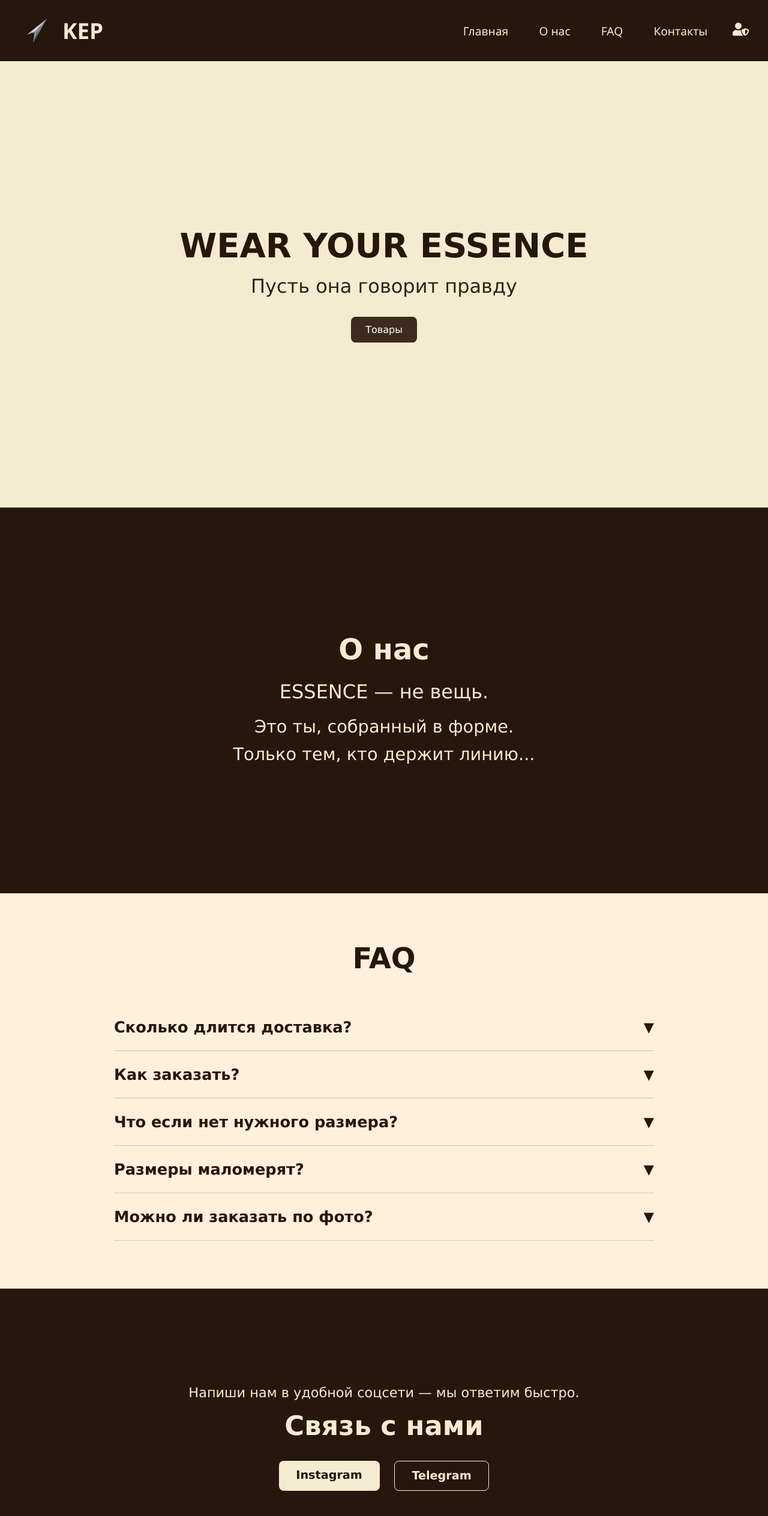
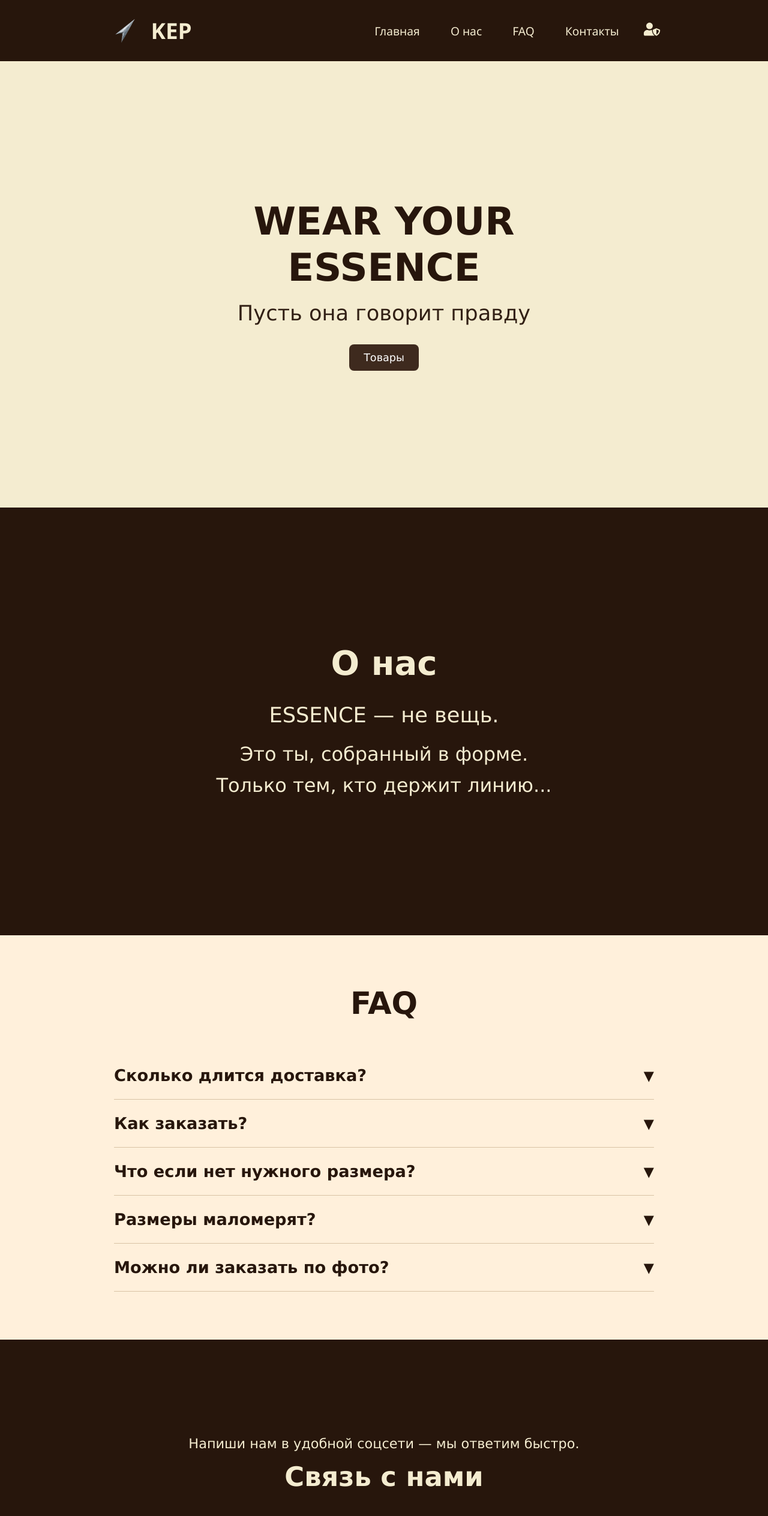
Before and after one commit to raxmatjonoww/KEPSTORE.ONE, a React (Vite) app: page / in a window 1280 px wide. Shown: the top 2527 px of the page at 60% size. Built offline with nearby package versions, Linux system fonts and the light colour scheme.

Commit message:
KEP-STORE

```diff
--- a/src/components/Navbar/Navbar.css
+++ b/src/components/Navbar/Navbar.css
@@ -13,7 +13,7 @@
   padding: 1.2rem 2rem;
   display: flex;
   align-items: center;
-  justify-content: space-between;
+  justify-content: space-around;
   position: sticky;
   top: 0;
   z-index: 1000;
@@ -76,7 +76,7 @@
 }
 
 .nav-link:hover {
-  color: #b6a89f;
+  color: #F4ECD0;
 }
 
 /* Admin info */
@@ -122,6 +122,9 @@
   .navbar {
     flex-wrap: wrap;
     padding: 1rem;
+    display: flex;
+    align-items: center;
+    justify-content: space-between;
   }
 
   .navbar-links {
--- a/src/pages/Home/Main1/Main1.css
+++ b/src/pages/Home/Main1/Main1.css
@@ -13,6 +13,7 @@
 
 .hero-text {
   max-width: 700px;
+  width: 100%;
 }
 
 .home-title {
@@ -21,6 +22,7 @@
   font-family: Verdana, Geneva, Tahoma, sans-serif;
   color: #27160C;
   margin-bottom: 1rem;
+  line-height: 1.2;
 }
 
 .subtitle {
@@ -44,3 +46,62 @@
 .explore-btn:hover {
   background-color: #27160C;
 }
+
+/* 📱 Mobile Devices */
+@media (max-width: 576px) {
+  .home-title {
+    font-size: 2.2rem;
+  }
+
+  .subtitle {
+    font-size: 1.3rem;
+  }
+
+  .explore-btn {
+    padding: 0.6rem 1.2rem;
+    font-size: 0.95rem;
+  }
+
+  .main-1 {
+    padding: 3rem 1rem;
+  }
+}
+
+/* 🧾 Tablets */
+@media (min-width: 577px) and (max-width: 960px) {
+  .home-title {
+    font-size: 2.8rem;
+  }
+
+  .subtitle {
+    font-size: 1.6rem;
+  }
+
+  .explore-btn {
+    padding: 0.7rem 1.4rem;
+    font-size: 1rem;
+  }
+
+  .main-1 {
+    padding: 4rem 1.5rem;
+  }
+}
+
+/* 🖥️ Large Screens */
+@media (min-width: 1200px) {
+  .home-title {
+    font-size: 4rem;
+  }
+
+  .subtitle {
+    font-size: 2.2rem;
+  }
+
+  .explore-btn {
+    font-size: 1.1rem;
+  }
+
+  .main-1 {
+    padding: 6rem 3rem;
+  }
+}
--- a/src/pages/Home/Main2/Main2.css
+++ b/src/pages/Home/Main2/Main2.css
@@ -12,15 +12,77 @@
   font-size: 3rem;
   font-weight: 700;
   margin-bottom: 1.5rem;
+  line-height: 1.3;
 }
 
 .about-subtitle {
   font-size: 2rem;
   font-weight: 500;
   margin-bottom: 1rem;
+  line-height: 1.4;
 }
 
 .about-text {
   font-size: 1.8rem;
   line-height: 1.6;
+  max-width: 800px;
+  margin: 0 auto;
+  padding: 0 1rem;
 }
+
+/* 📱 Mobile Devices */
+@media (max-width: 576px) {
+  .main-2 {
+    padding: 6em 1rem;
+  }
+
+  .about-title {
+    font-size: 2rem;
+  }
+
+  .about-subtitle {
+    font-size: 1.3rem;
+  }
+
+  .about-text {
+    font-size: 1.1rem;
+  }
+}
+
+/* 📱 Tablets */
+@media (min-width: 577px) and (max-width: 960px) {
+  .main-2 {
+    padding: 8em 1.5rem;
+  }
+
+  .about-title {
+    font-size: 2.5rem;
+  }
+
+  .about-subtitle {
+    font-size: 1.6rem;
+  }
+
+  .about-text {
+    font-size: 1.4rem;
+  }
+}
+
+/* 🖥️ Large Screens */
+@media (min-width: 1200px) {
+  .main-2 {
+    padding: 14em 3rem;
+  }
+
+  .about-title {
+    font-size: 3.5rem;
+  }
+
+  .about-subtitle {
+    font-size: 2.2rem;
+  }
+
+  .about-text {
+    font-size: 2rem;
+  }
+}
--- a/src/pages/Home/Main3/Main3.css
+++ b/src/pages/Home/Main3/Main3.css
@@ -17,12 +17,18 @@
   text-align: center;
   font-weight: 700;
   margin-bottom: 3rem;
+  line-height: 1.3;
 }
 
 .faq-item {
   border-bottom: 1px solid #d8c3a5;
   padding: 1.5rem 0;
   cursor: pointer;
+  transition: background-color 0.3s ease;
+}
+
+.faq-item:hover {
+  background-color: #f8e6ce;
 }
 
 .faq-question {
@@ -63,4 +69,58 @@
   font-size: 1.3rem;
   color: #4a3b2e;
   line-height: 1.8;
+  padding-left: 0.5rem;
 }
+
+/* 📱 Mobile Devices */
+@media (max-width: 576px) {
+  .main-3 {
+    padding: 3rem 1rem;
+  }
+
+  .faq-title {
+    font-size: 2rem;
+  }
+
+  .faq-question {
+    font-size: 1.2rem;
+  }
+
+  .faq-answer {
+    font-size: 1rem;
+  }
+}
+
+/* 📱 Tablets */
+@media (min-width: 577px) and (max-width: 960px) {
+  .main-3 {
+    padding: 4rem 1.5rem;
+  }
+
+  .faq-title {
+    font-size: 2.4rem;
+  }
+
+  .faq-question {
+    font-size: 1.4rem;
+  }
+
+  .faq-answer {
+    font-size: 1.15rem;
+  }
+}
+
+/* 🖥️ Large Screens */
+@media (min-width: 1200px) {
+  .faq-title {
+    font-size: 3.2rem;
+  }
+
+  .faq-question {
+    font-size: 1.7rem;
+  }
+
+  .faq-answer {
+    font-size: 1.4rem;
+  }
+}
--- a/src/pages/Home/Main4/Main4.css
+++ b/src/pages/Home/Main4/Main4.css
@@ -22,7 +22,8 @@
 .contact-title {
   font-size: 2.8rem;
   font-weight: 700;
-    margin-bottom: 2rem;
+  margin-bottom: 2.5rem;
+  line-height: 1.2;
 }
 
 .contact-links {
@@ -38,8 +39,10 @@
   border-radius: 8px;
   font-size: 1.2rem;
   font-weight: 600;
-    transition: background-color 0.3s ease, transform 0.2s ease;
+  transition: background-color 0.3s ease, transform 0.3s ease;
   color: #27160C;
+  box-shadow: 0 4px 6px rgba(0, 0, 0, 0.15);
+  border: none;
 }
 
 .contact-btn.instagram {
@@ -47,18 +50,53 @@
 }
 
 .contact-btn.instagram:hover {
-    background-color: #F4ECD0;
-    transform: scale(1.05);
+  background-color: #e3dac0;
+  transform: translateY(-3px);
 }
 
 .contact-btn.telegram {
-    background-color: #27160C;
-    border: 1px solid #F4ECD0;
+  background-color: transparent;
+  border: 1.5px solid #F4ECD0;
   color: #F4ECD0;
 }
 
 .contact-btn.telegram:hover {
   background-color: #F4ECD0;
   color: #27160C;
-    transform: scale(1.05);
+  transform: translateY(-3px);
 }
+
+/* 📱 Mobile responsiveness */
+@media (max-width: 576px) {
+  .main-4 {
+    padding: 6rem 1.5rem;
+  }
+
+  .contact-title {
+    font-size: 2rem;
+  }
+
+  .contact-subtitle {
+    font-size: 1.1rem;
+  }
+
+  .contact-btn {
+    font-size: 1rem;
+    padding: 0.7rem 1.5rem;
+  }
+}
+
+/* 📱 Tablets */
+@media (min-width: 577px) and (max-width: 960px) {
+  .main-4 {
+    padding: 7rem 2rem;
+  }
+
+  .contact-title {
+    font-size: 2.4rem;
+  }
+
+  .contact-btn {
+    font-size: 1.1rem;
+  }
+}
```
Lines whose indentation alone changed are shown as unchanged.
